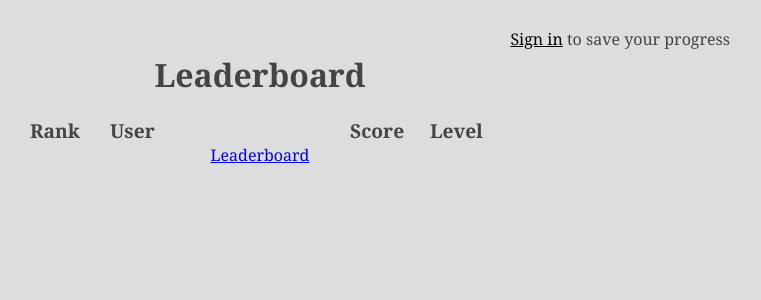
After one commit to brutasse-archive/geogame, a Django app: template game/users/templates/users/twitter_list.html in a window 1280 px wide. The commit adds this page. Shown: the top 300 px of the page, without its empty margins (380-1141 px from the left). Run offline with Django 3.2, Linux system fonts and the light colour scheme; the template is opened without the code that fills it, so the values that code supplies are empty; parts of the project's set-up code (start-up, migrations or seed data) failed here and were passed over.

Commit message:
Added a players leaderboard

```diff
--- a/game/countries/static/countries/css/style.css
+++ b/game/countries/static/countries/css/style.css
@@ -58,6 +58,17 @@ svg {
 	margin: 0 auto 1em auto;
 }
 
+.header {
+	font-size: 1.2em;
+	font-weight: bold;
+}
+
+.left { text-align: left; }
+.you {
+	font-weight: bold;
+	color: rgb(10, 100, 10);
+}
+
 .hidden { display: none; }
 
 .col {
--- a/game/questions/views.py
+++ b/game/questions/views.py
@@ -6,6 +6,7 @@ from django.views import generic
 from countries.models import Country
 from questions.forms import QuestionForm, PreviousForm
 from questions.models import Account, Question
+from users.models import Twitter
 
 
 LEVEL_CHOICES = {
@@ -150,3 +151,8 @@ class QuestionView(generic.FormView):
             ),
         )
 question = QuestionView.as_view()
+
+
+class UserStats(generic.ListView):
+    queryset = Twitter.objects.select_related().order_by('-score')
+user_stats = UserStats.as_view()
--- a/game/templates/base.html
+++ b/game/templates/base.html
@@ -23,6 +23,9 @@
 		</div>
 		<div class="container_12">
 			{% block content %}{% endblock %}
+
+			<div class="clear"></div>
+			<div class="grid_12"><a href="{% url "leaderboard" %}">Leaderboard</a></div>
 		</div>
 	</body>
 </html>
--- a/game/urls.py
+++ b/game/urls.py
@@ -10,6 +10,7 @@ from questions import views
 
 urlpatterns = patterns('',
     url(r'^$', views.question, name='question'),
+    url(r'^leaderboard/$', views.user_stats, name='leaderboard'),
     url(r'^admin/', include(admin.site.urls)),
     url(r'^oauth/', include('users.urls')),
 )
--- /dev/null
+++ b/game/users/templates/users/twitter_list.html
@@ -0,0 +1,23 @@
+{% extends "base.html" %}
+
+{% block content %}
+
+<h2>Leaderboard</h2>
+
+<div class="left grid_6 prefix_3 suffix_3">
+	<div class="grid_1 header alpha">Rank</div>
+	<div class="grid_3 header">User</div>
+	<div class="grid_1 header">Score</div>
+	<div class="grid_1 header omega">Level</div>
+	<div class="clear"></div>
+
+	{% for twitter in object_list %}
+		<div class="grid_1 alpha header">{{ forloop.counter }}</div>
+		<div class="grid_3{% if user.username == twitter.user.username %} you{% endif %}">{{ twitter.user.username }}</div>
+		<div class="grid_1">{{ twitter.score }}</div>
+		<div class="grid_1 omega">{{ twitter.level }}</div>
+		<div class="clear"></div>
+	{% endfor %}
+</div>
+
+{% endblock %}
```
